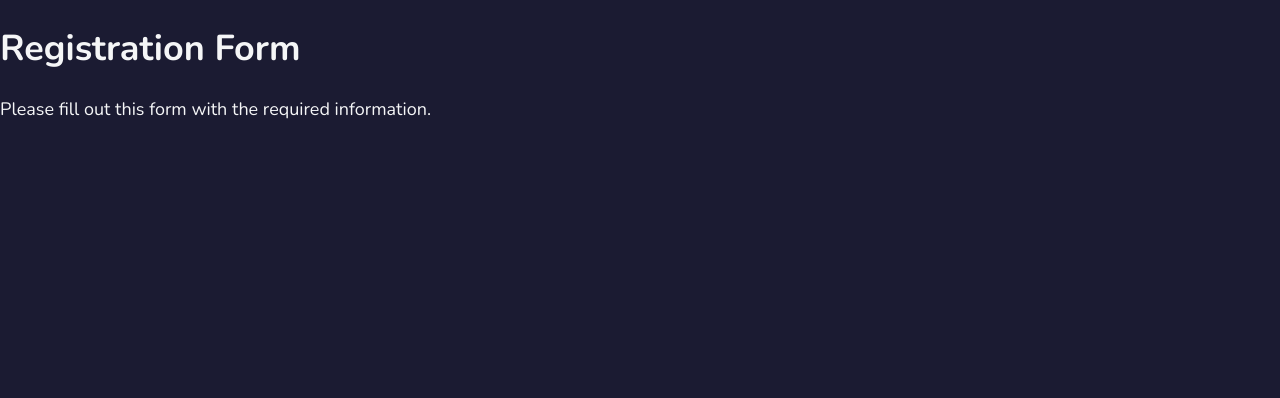
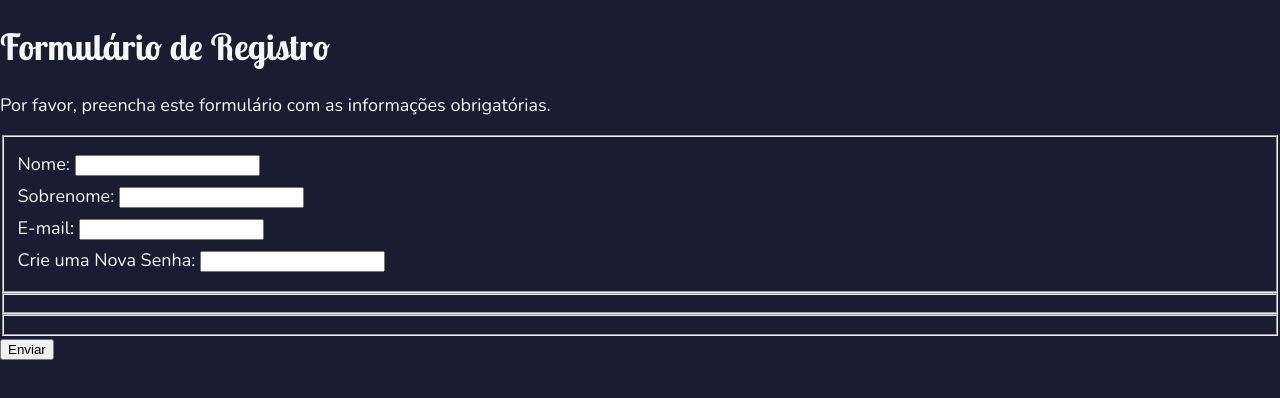
Before and after one commit to defDalila/learning-forms-freecodecamp, a plain HTML site: page index.html in a window 1280 px wide. Drawn offline with nearby package versions, Linux system fonts and the light colour scheme.

Commit message:
feat(forms): enhance registration form with additional fields and styling adjustments

```diff
--- a/index.html
+++ b/index.html
@@ -7,8 +7,25 @@
     <title>Registration Form</title>
 </head>
 <body>
-    <h1>Registration Form</h1>
+    <h1>Formulário de Registro</h1>
 
-    <p>Please fill out this form with the required information.</p>
+    <p>Por favor, preencha este formulário com as informações obrigatórias.</p>
+
+    <form action="https://register-demo.freecodecamp.org" method="post">
+
+    <fieldset>
+        <label for="nome">Nome: <input id="nome" type="text" required></label>
+
+        <label for="sobrenome">Sobrenome: <input id="sobrenome" type="text" required></label>
+
+        <label for="email">E-mail: <input type="email" name="email" id="email" required></label>
+
+        <label for="nova-senha">Crie uma Nova Senha: <input type="password" name="nova-senha" id="nova-senha" required></label>
+    </fieldset>
+    <fieldset></fieldset>
+    <fieldset></fieldset>
+    <input type="submit" value="Enviar">
+    </form>
+
 </body>
 </html>
--- a/styles.css
+++ b/styles.css
@@ -10,3 +10,12 @@ body {
     color: #f5f6f7;
 
 }
+
+h1 {
+    font-family: 'Lobster Two';
+}
+
+label {
+    display: block;
+    margin: 0.5rem 0;
+}
```
Also changed, not shown: 1 other file.
